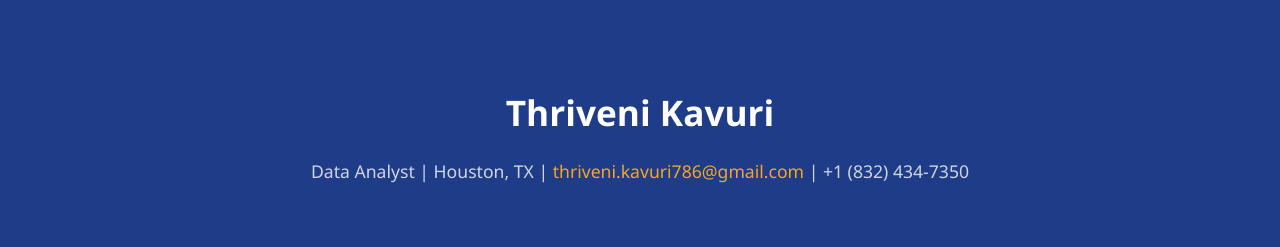
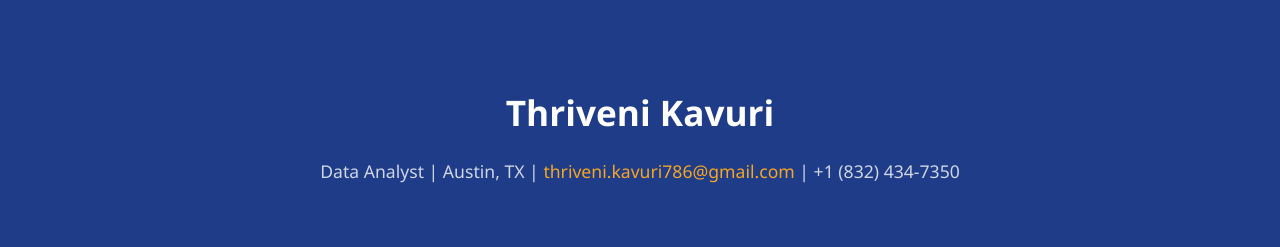
Before and after one commit to thrivenik369/thrivenikavuri.github.io, a plain HTML site: page index.html in a window 1280 px wide. Shown: the top 247 px of the page. Drawn offline with Linux system fonts and the light colour scheme.

Commit message:
Update index.html
updated city

```diff
--- a/index.html
+++ b/index.html
@@ -115,7 +115,7 @@
 <body>
   <header>
     <h1>Thriveni Kavuri</h1>
-    <p>Data Analyst | Houston, TX | <a href="mailto:thriveni.kavuri786@gmail.com">thriveni.kavuri786@gmail.com</a> | +1 (832) 434-7350</p>
+    <p>Data Analyst | Austin, TX | <a href="mailto:thriveni.kavuri786@gmail.com">thriveni.kavuri786@gmail.com</a> | +1 (832) 434-7350</p>
   </header>
 
   <section id="about">
```
